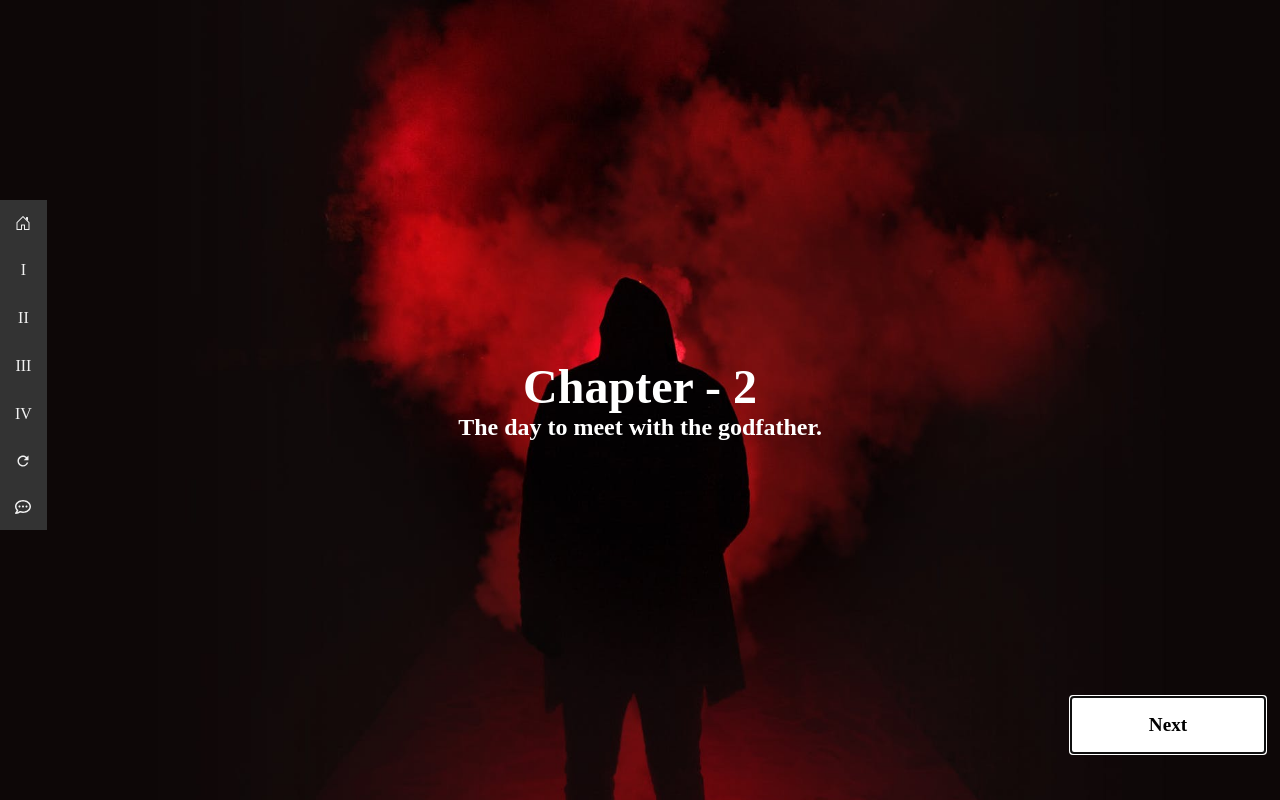
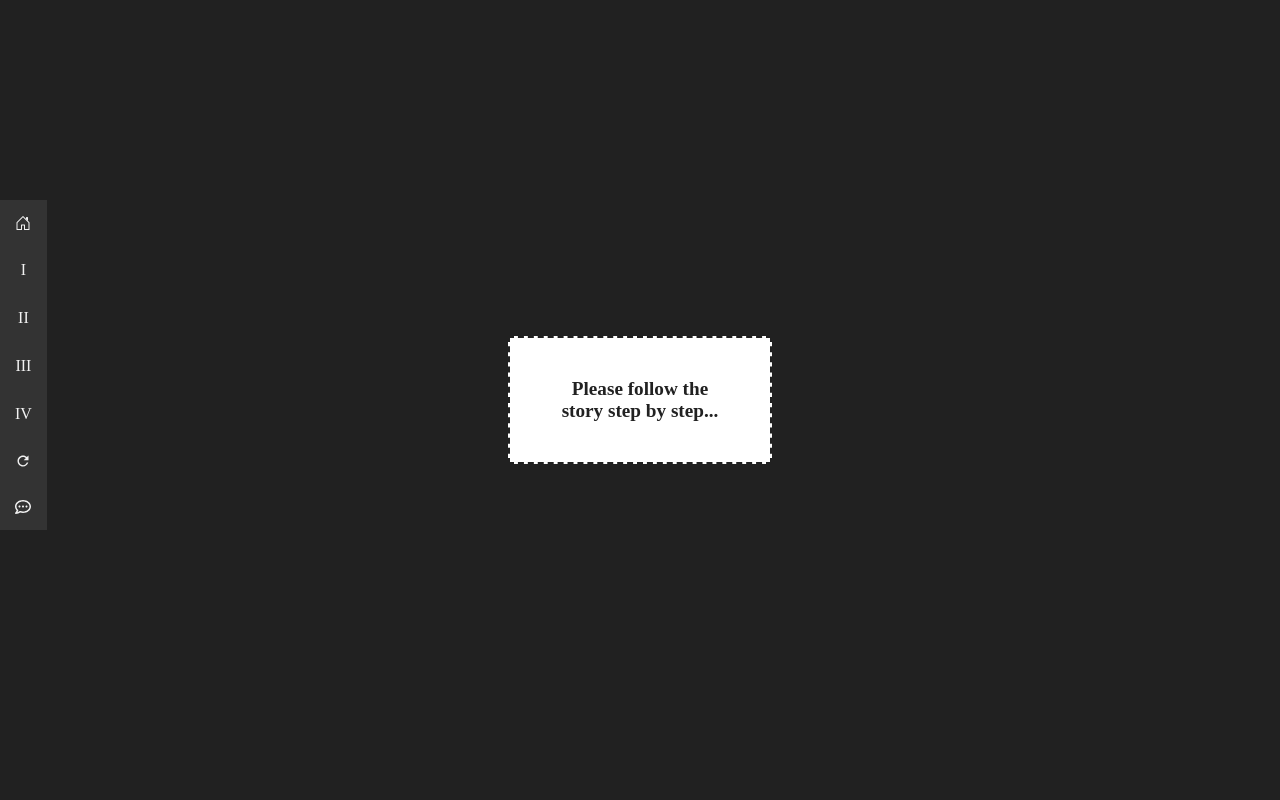
Before and after one commit to ahmtysn/journey-to-unknown, a React (Create React App) app in the folder client/: page /chapter2 in a window 1280 px wide. Built offline with nearby package versions, Linux system fonts and the light colour scheme; a web font is replaced by a local one.

Commit message:
readme url

```diff
--- a/client/src/App.js
+++ b/client/src/App.js
@@ -28,10 +28,10 @@ function App() {
           <NavBar />
           <Switch>
             <Route path='/' exact component={Home} />
-            <Route path='/chapter1' component={Chapter1} />
-            <Route path='/chapter2' component={Chapter2} />
-            <Route path='/chapter3' component={Chapter3} />
-            <Route path='/chapter4' component={Chapter4} />
+            {isOpenC1 && <Route path='/chapter1' component={Chapter1} />}
+            {isOpenC2 && <Route path='/chapter2' component={Chapter2} />}
+            {isOpenC3 && <Route path='/chapter3' component={Chapter3} />}
+            {isOpenC4 && <Route path='/chapter4' component={Chapter4} />}
             <Route path='/form' component={Form} />
             <Route path='/go-home' component={GoHome} />
             <Route path='/*' component={FollowStory} />
```
Also changed, not shown: 1 other file (tests, documents, lock files or other folders).
